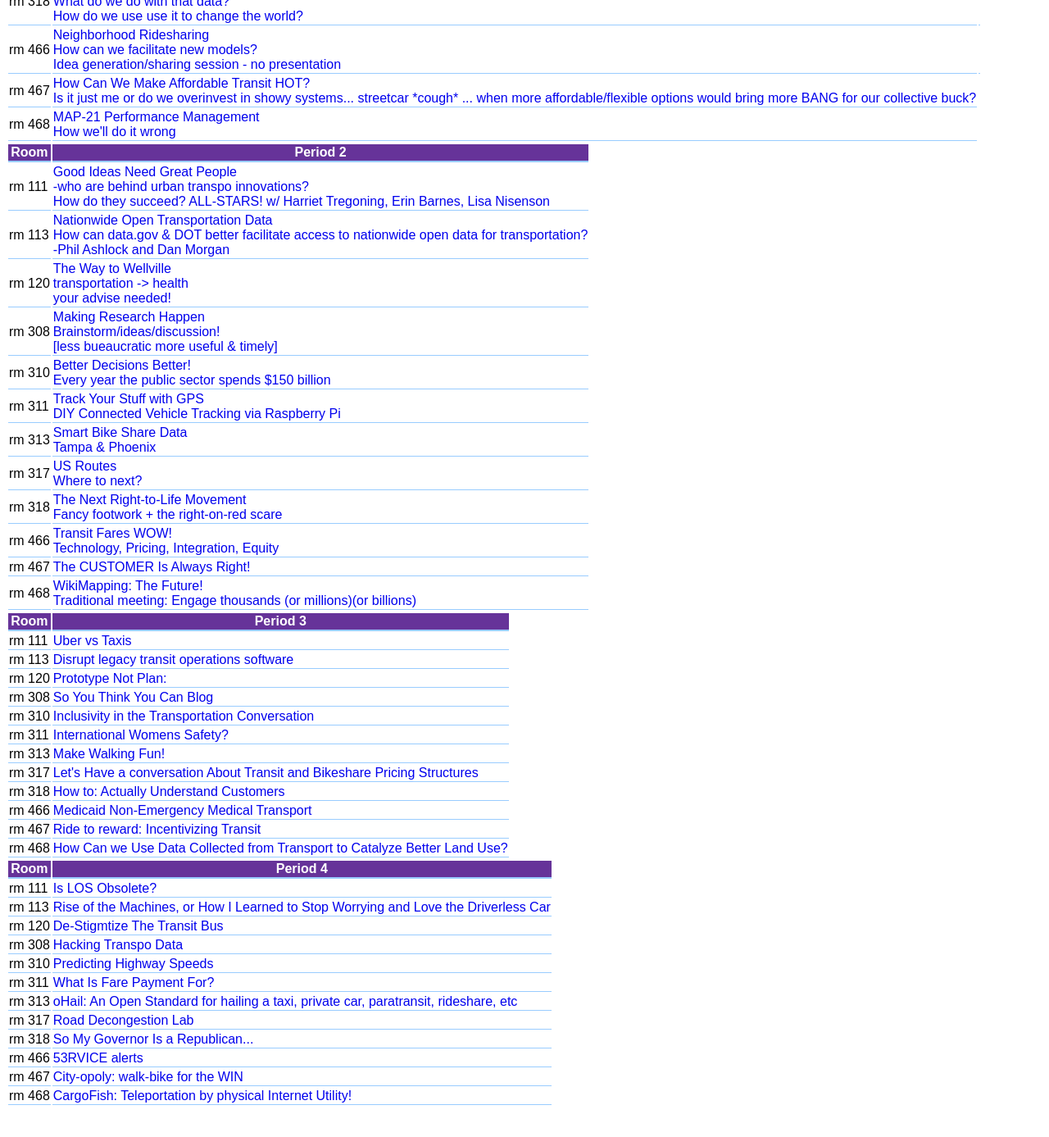
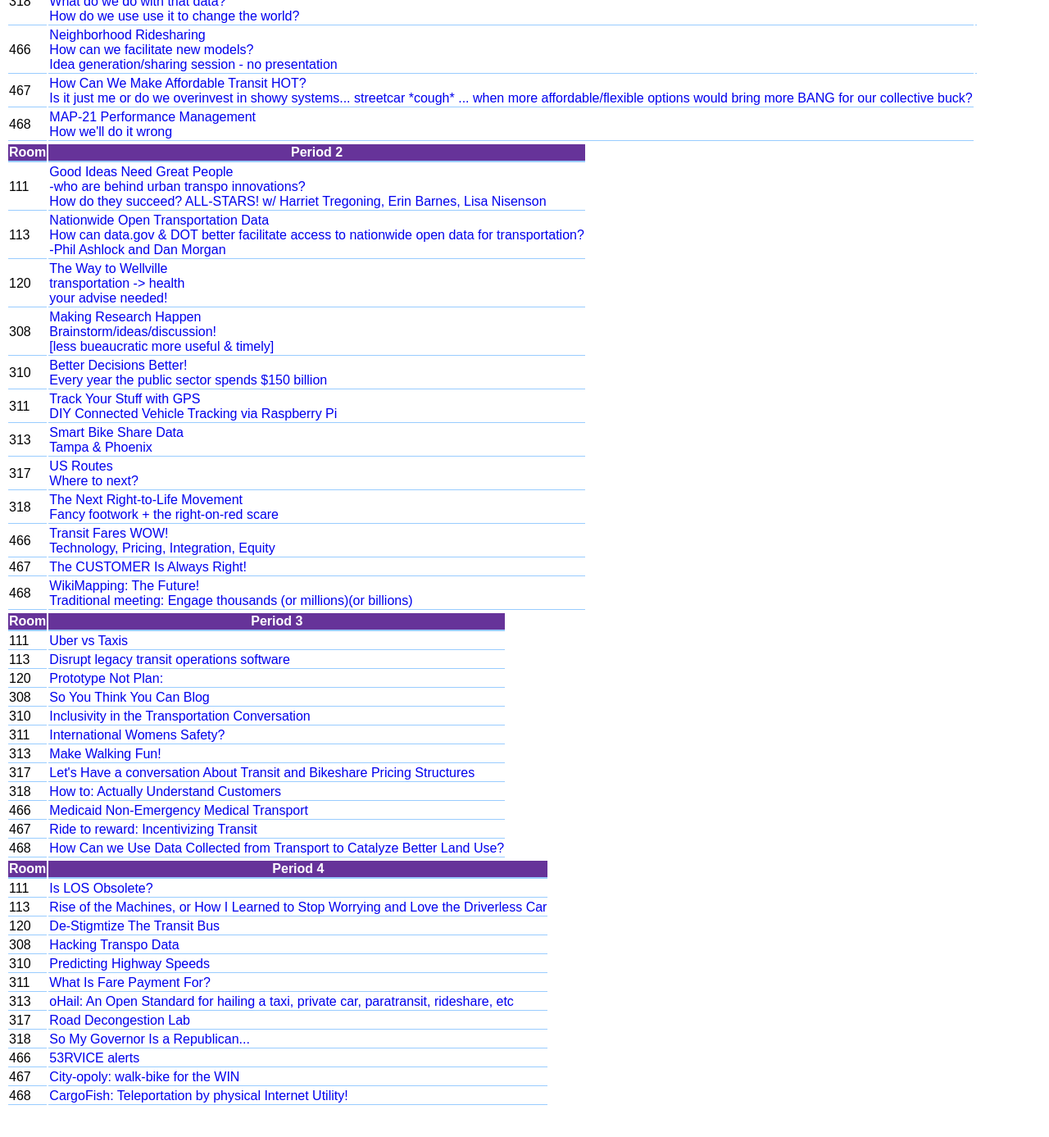
Before and after one commit to transpocamp/transportationcamp.org, a Jekyll site: the page events/dc-2015/schedule.html, which Jekyll copies as it is, in a window 1280 px wide and 1400 px high, scrolled down 690 px. Shown: the top 1387 px of the window at 82% size. Built offline with Jekyll 4.4.1, drawn with Linux system fonts in a browser that asks for light colours; Markdown is read by kramdown in place of the engine named in the settings; some of the changed text lies outside the part shown.

Commit message:
Update schedule.html

```diff
--- a/events/dc-2015/schedule.html
+++ b/events/dc-2015/schedule.html
@@ -44,119 +44,119 @@
 <p>
 <table class=wall >
 <tr><th>Room</th><th>Period 1<a name="1"></a></th></tr>
-<tr><td>rm 111</td><td><a href="https://tcamp2015dc.hackpad.com/fmq9egGYo24">Transpo All-Stars in Conversation<br>
+<tr><td>111</td><td><a href="https://tcamp2015dc.hackpad.com/fmq9egGYo24">Transpo All-Stars in Conversation<br>
   with Emily Badger (wonkblog), Tim Papandreou (SFMATA), Shin-Pei Tsay (Transit Center), and Gabe Klein (FontinaUS Partners)
 </a></td><td></td><td></td><td></td></tr>
-<tr><td>rm 113</td><td><a href="https://tcamp2015dc.hackpad.com/TvBFPsUCY95">Induced Travel<br>
+<tr><td>113</td><td><a href="https://tcamp2015dc.hackpad.com/TvBFPsUCY95">Induced Travel<br>
   Let's stop ignoring it and factor it in to transportation infrastructure investment decisions.
 </a></td><td></td><td></td><td></td></tr>
-<tr><td>rm 120</td><td><a href="https://tcamp2015dc.hackpad.com/09F7ZOfiVgZ">Um... What's Up with These Low Gas Prices?<br>
+<tr><td>120</td><td><a href="https://tcamp2015dc.hackpad.com/09F7ZOfiVgZ">Um... What's Up with These Low Gas Prices?<br>
   AKA gas tax reform
 </a></td><td></td><td></td><td></td></tr>
-<tr><td>rm 308</td><td><a href="https://tcamp2015dc.hackpad.com/m0JGpiproJu">Modernizing TDM<br>
+<tr><td>308</td><td><a href="https://tcamp2015dc.hackpad.com/m0JGpiproJu">Modernizing TDM<br>
 w/Car-Free AtoZ<br>
   Arlington & Conveyal
 </a></td></tr>
-<tr><td>rm 310</td><td><a href="https://tcamp2015dc.hackpad.com/M4IUTXdKext">How do we measure happiness in Transportation?</a></td></tr>
-<tr><td>rm 311</td><td><a href="https://tcamp2015dc.hackpad.com/qqNthGdi9wY">Bus Routing with OpenStreetMap (data)<br>
+<tr><td>310</td><td><a href="https://tcamp2015dc.hackpad.com/M4IUTXdKext">How do we measure happiness in Transportation?</a></td></tr>
+<tr><td>311</td><td><a href="https://tcamp2015dc.hackpad.com/qqNthGdi9wY">Bus Routing with OpenStreetMap (data)<br>
   GoogleMaps is neither free, open, nor responsive to bicyclists' needs<br>
   Mapbox - Conveyal - OSRM
 </a></td></tr>
-<tr><td>rm 313</td><td><a href="https://tcamp2015dc.hackpad.com/HoLUI3CbERc">Flashing Lights<br>
+<tr><td>313</td><td><a href="https://tcamp2015dc.hackpad.com/HoLUI3CbERc">Flashing Lights<br>
   (Don't) believe the hype! Let's discuss how to study flashing yellow arrows and other signal "innovations" + brainstorm fun new signals
 </a></tr>
-<tr><td>rm 317</td><td><a href="https://tcamp2015dc.hackpad.com/BNawsvjvTEb">Another One Rides the Bus<br>
+<tr><td>317</td><td><a href="https://tcamp2015dc.hackpad.com/BNawsvjvTEb">Another One Rides the Bus<br>
   Making the bus FUN SEXY SOCIAL!<br>
   Bringing sexy back
 </a></td></tr>
-<tr><td>rm 318</td><td><a href="https://tcamp2015dc.hackpad.com/kJex9gLyqmA">We Count Bikes - Why?<br>
+<tr><td>318</td><td><a href="https://tcamp2015dc.hackpad.com/kJex9gLyqmA">We Count Bikes - Why?<br>
   What do we do with that data?<br>
   How do we use use it to change the world?
 </a></td><td></td></tr>
-<tr><td>rm 466</td><td><a href="https://tcamp2015dc.hackpad.com/skSyFLDy6Yi">Neighborhood Ridesharing<br>
+<tr><td>466</td><td><a href="https://tcamp2015dc.hackpad.com/skSyFLDy6Yi">Neighborhood Ridesharing<br>
   How can we facilitate new models?<br>
   Idea generation/sharing session - no presentation
 </a></td><td></td></tr>
-<tr><td>rm 467</td><td><a href="https://tcamp2015dc.hackpad.com/0iqvFJcyLtD">How Can We Make Affordable Transit HOT?<br>
+<tr><td>467</td><td><a href="https://tcamp2015dc.hackpad.com/0iqvFJcyLtD">How Can We Make Affordable Transit HOT?<br>
   Is it just me or do we overinvest in showy systems... streetcar *cough* ...
   when more affordable/flexible options would bring more BANG for our collective buck?
 </a></td></tr>
-<tr><td>rm 468</td><td><a href="https://tcamp2015dc.hackpad.com/f0qIpUVpMrG">MAP-21 Performance Management<br>
+<tr><td>468</td><td><a href="https://tcamp2015dc.hackpad.com/f0qIpUVpMrG">MAP-21 Performance Management<br>
   How we'll do it wrong
 </a></td></tr>
 </table>
 <table class=wall >
 <tr><th>Room</th><th>Period 2<a name="2"></a></th></tr>
-<tr><td>rm 111</td><td><a href="https://tcamp2015dc.hackpad.com/hxZV1qi2buq">Good Ideas Need Great People<br>
+<tr><td>111</td><td><a href="https://tcamp2015dc.hackpad.com/hxZV1qi2buq">Good Ideas Need Great People<br>
   -who are behind urban transpo innovations?<br>
   How do they succeed?
   ALL-STARS! w/ Harriet Tregoning, Erin Barnes, Lisa Nisenson
 </a></td></tr>
-<tr><td>rm 113</td><td><a href="https://tcamp2015dc.hackpad.com/bzhU6NZLFUM">Nationwide Open Transportation Data<br>
+<tr><td>113</td><td><a href="https://tcamp2015dc.hackpad.com/bzhU6NZLFUM">Nationwide Open Transportation Data<br>
   How can data.gov & DOT better facilitate access to nationwide
   open data for transportation?<br>
   -Phil Ashlock and Dan Morgan
 </a></td></tr>
-<tr><td>rm 120</td><td><a href="https://tcamp2015dc.hackpad.com/mB2vl9HyrF1">The Way to Wellville<br>
+<tr><td>120</td><td><a href="https://tcamp2015dc.hackpad.com/mB2vl9HyrF1">The Way to Wellville<br>
   transportation -> health<br>
   your advise needed!
 </a></td></tr>
-<tr><td>rm 308</td><td><a href="https://tcamp2015dc.hackpad.com/wqONoX9zHPx">Making Research Happen<br>
+<tr><td>308</td><td><a href="https://tcamp2015dc.hackpad.com/wqONoX9zHPx">Making Research Happen<br>
   Brainstorm/ideas/discussion!<br>
   [less bueaucratic more useful & timely]
 </a></td></tr>
-<tr><td>rm 310</td><td><a href="https://tcamp2015dc.hackpad.com/qui3XqLYw2L">Better Decisions Better!<br>
+<tr><td>310</td><td><a href="https://tcamp2015dc.hackpad.com/qui3XqLYw2L">Better Decisions Better!<br>
   Every year the public sector spends $150 billion
 </a></td></tr>
-<tr><td>rm 311</td><td><a href="https://tcamp2015dc.hackpad.com/B9H5artojMz">Track Your Stuff with GPS<br>
+<tr><td>311</td><td><a href="https://tcamp2015dc.hackpad.com/B9H5artojMz">Track Your Stuff with GPS<br>
   DIY Connected Vehicle Tracking via Raspberry Pi
 </a></td></tr>
-<tr><td>rm 313</td><td><a href="https://tcamp2015dc.hackpad.com/HKfJWOrGROR">Smart Bike Share Data<br>
+<tr><td>313</td><td><a href="https://tcamp2015dc.hackpad.com/HKfJWOrGROR">Smart Bike Share Data<br>
 Tampa & Phoenix
 </a></td></tr>
-<tr><td>rm 317</td><td><a href="https://tcamp2015dc.hackpad.com/6dRJgNjwaXz">US Routes<br>
+<tr><td>317</td><td><a href="https://tcamp2015dc.hackpad.com/6dRJgNjwaXz">US Routes<br>
   Where to next?
 </a></td></tr>
-<tr><td>rm 318</td><td><a href="https://tcamp2015dc.hackpad.com/FGD8z3qr8C6">The Next Right-to-Life Movement<br>
+<tr><td>318</td><td><a href="https://tcamp2015dc.hackpad.com/FGD8z3qr8C6">The Next Right-to-Life Movement<br>
   Fancy footwork + the right-on-red scare
 </a></td></tr>
-<tr><td>rm 466</td><td><a href="https://tcamp2015dc.hackpad.com/vofpTMERZ6S">Transit Fares WOW!<br>
+<tr><td>466</td><td><a href="https://tcamp2015dc.hackpad.com/vofpTMERZ6S">Transit Fares WOW!<br>
   Technology, Pricing, Integration, Equity
 </a></td></tr>
-<tr><td>rm 467</td><td><a href="https://tcamp2015dc.hackpad.com/RArlHCwVpmA">The CUSTOMER Is Always Right!
+<tr><td>467</td><td><a href="https://tcamp2015dc.hackpad.com/RArlHCwVpmA">The CUSTOMER Is Always Right!
 </a></td></tr>
-<tr><td>rm 468</td><td><a href="https://tcamp2015dc.hackpad.com/RGM5MEqMoAZ">WikiMapping: The Future!<br>
+<tr><td>468</td><td><a href="https://tcamp2015dc.hackpad.com/RGM5MEqMoAZ">WikiMapping: The Future!<br>
   Traditional meeting: Engage thousands (or millions)(or billions)</a></td></tr>
 </table>
 <table class=wall >
 <tr><th>Room</th><th>Period 3<a name="3"></a></th></tr>
-<tr><td>rm 111</td><td><a href="https://tcamp2015dc.hackpad.com/Hb2SMWKlj3F">Uber vs Taxis</a></td></tr>
-<tr><td>rm 113</td><td><a href="https://tcamp2015dc.hackpad.com/BkCJ9HWrdns">Disrupt legacy transit operations software</a></td></tr>
-<tr><td>rm 120</td><td><a href="https://tcamp2015dc.hackpad.com/qvDXzyX7Khv">Prototype Not Plan:</a></td></tr>
-<tr><td>rm 308</td><td><a href="https://tcamp2015dc.hackpad.com/YjExd0ggDaz">So You Think You Can Blog</a></td></tr>
-<tr><td>rm 310</td><td><a href="https://tcamp2015dc.hackpad.com/WnzRB58t4a6">Inclusivity in the Transportation Conversation</a></td></tr>
-<tr><td>rm 311</td><td><a href="https://tcamp2015dc.hackpad.com/theatTreJ8M">International Womens Safety?</a></td></tr>
-<tr><td>rm 313</td><td><a href="https://tcamp2015dc.hackpad.com/1ljGejbIudB">Make Walking Fun!</a></td></tr>
-<tr><td>rm 317</td><td><a href="https://tcamp2015dc.hackpad.com/9A4RikS7Uwu">Let's Have a conversation About Transit and Bikeshare Pricing Structures</a></td></tr>
-<tr><td>rm 318</td><td><a href="https://tcamp2015dc.hackpad.com/wtbWAngS5sC">How to: Actually Understand Customers</a></td></tr>
-<tr><td>rm 466</td><td><a href="https://tcamp2015dc.hackpad.com/umTt1qhgqvV">Medicaid Non-Emergency Medical Transport</a></td></tr>
-<tr><td>rm 467</td><td><a href="https://tcamp2015dc.hackpad.com/T6SarW8Gsqo">Ride to reward: Incentivizing Transit</a></td></tr>
-<tr><td>rm 468</td><td><a href="https://tcamp2015dc.hackpad.com/yELVej0drcA">How Can we Use Data Collected from Transport to Catalyze Better Land Use?</a></td></tr>
+<tr><td>111</td><td><a href="https://tcamp2015dc.hackpad.com/Hb2SMWKlj3F">Uber vs Taxis</a></td></tr>
+<tr><td>113</td><td><a href="https://tcamp2015dc.hackpad.com/BkCJ9HWrdns">Disrupt legacy transit operations software</a></td></tr>
+<tr><td>120</td><td><a href="https://tcamp2015dc.hackpad.com/qvDXzyX7Khv">Prototype Not Plan:</a></td></tr>
+<tr><td>308</td><td><a href="https://tcamp2015dc.hackpad.com/YjExd0ggDaz">So You Think You Can Blog</a></td></tr>
+<tr><td>310</td><td><a href="https://tcamp2015dc.hackpad.com/WnzRB58t4a6">Inclusivity in the Transportation Conversation</a></td></tr>
+<tr><td>311</td><td><a href="https://tcamp2015dc.hackpad.com/theatTreJ8M">International Womens Safety?</a></td></tr>
+<tr><td>313</td><td><a href="https://tcamp2015dc.hackpad.com/1ljGejbIudB">Make Walking Fun!</a></td></tr>
+<tr><td>317</td><td><a href="https://tcamp2015dc.hackpad.com/9A4RikS7Uwu">Let's Have a conversation About Transit and Bikeshare Pricing Structures</a></td></tr>
+<tr><td>318</td><td><a href="https://tcamp2015dc.hackpad.com/wtbWAngS5sC">How to: Actually Understand Customers</a></td></tr>
+<tr><td>466</td><td><a href="https://tcamp2015dc.hackpad.com/umTt1qhgqvV">Medicaid Non-Emergency Medical Transport</a></td></tr>
+<tr><td>467</td><td><a href="https://tcamp2015dc.hackpad.com/T6SarW8Gsqo">Ride to reward: Incentivizing Transit</a></td></tr>
+<tr><td>468</td><td><a href="https://tcamp2015dc.hackpad.com/yELVej0drcA">How Can we Use Data Collected from Transport to Catalyze Better Land Use?</a></td></tr>
 </table>
 <table class=wall >
 <tr><th>Room</th><th>Period 4<a name="4"></a></th></tr>
-<tr><td>rm 111</td><td><a href="https://tcamp2015dc.hackpad.com/uWzoaB6A7pm">Is LOS Obsolete?</a></td></tr>
-<tr><td>rm 113</td><td><a href="https://tcamp2015dc.hackpad.com/eNGkN5BUYeQ">Rise of the Machines, or How I Learned to Stop Worrying and Love the Driverless Car</a></td></tr>
-<tr><td>rm 120</td><td><a href="https://tcamp2015dc.hackpad.com/lbh07RYdspN">De-Stigmtize The Transit Bus</a></td></tr>
-<tr><td>rm 308</td><td><a href="https://tcamp2015dc.hackpad.com/ezjrwXbqtxp">Hacking Transpo Data</a></td></tr>
-<tr><td>rm 310</td><td><a href="https://tcamp2015dc.hackpad.com/LnHMj7PfH4w">Predicting Highway Speeds</a></td></tr>
-<tr><td>rm 311</td><td><a href="https://tcamp2015dc.hackpad.com/RiR8rTaBNOV">What Is Fare Payment For?</a></td></tr>
-<tr><td>rm 313</td><td><a href="https://tcamp2015dc.hackpad.com/hVEhfbuk3Nm">oHail: An Open Standard for hailing a taxi, private car, paratransit, rideshare, etc</a></td></tr>
-<tr><td>rm 317</td><td><a href="https://tcamp2015dc.hackpad.com/CcBTHEWJExQ">Road Decongestion Lab</a></td></tr>
-<tr><td>rm 318</td><td><a href="https://tcamp2015dc.hackpad.com/bbrRtOcGBaX">So My Governor Is a Republican...</a></td></tr>
-<tr><td>rm 466</td><td><a href="https://tcamp2015dc.hackpad.com/alxQgddcj0p">53RVICE alerts</a></td></tr>
-<tr><td>rm 467</td><td><a href="https://tcamp2015dc.hackpad.com/zS5K1Iuf8xd">City-opoly: walk-bike for the WIN</a></td></tr>
-<tr><td>rm 468</td><td><a href="https://tcamp2015dc.hackpad.com/oi4HcqfsQi9">CargoFish: Teleportation by physical Internet Utility!</a></td></tr>
+<tr><td>111</td><td><a href="https://tcamp2015dc.hackpad.com/uWzoaB6A7pm">Is LOS Obsolete?</a></td></tr>
+<tr><td>113</td><td><a href="https://tcamp2015dc.hackpad.com/eNGkN5BUYeQ">Rise of the Machines, or How I Learned to Stop Worrying and Love the Driverless Car</a></td></tr>
+<tr><td>120</td><td><a href="https://tcamp2015dc.hackpad.com/lbh07RYdspN">De-Stigmtize The Transit Bus</a></td></tr>
+<tr><td>308</td><td><a href="https://tcamp2015dc.hackpad.com/ezjrwXbqtxp">Hacking Transpo Data</a></td></tr>
+<tr><td>310</td><td><a href="https://tcamp2015dc.hackpad.com/LnHMj7PfH4w">Predicting Highway Speeds</a></td></tr>
+<tr><td>311</td><td><a href="https://tcamp2015dc.hackpad.com/RiR8rTaBNOV">What Is Fare Payment For?</a></td></tr>
+<tr><td>313</td><td><a href="https://tcamp2015dc.hackpad.com/hVEhfbuk3Nm">oHail: An Open Standard for hailing a taxi, private car, paratransit, rideshare, etc</a></td></tr>
+<tr><td>317</td><td><a href="https://tcamp2015dc.hackpad.com/CcBTHEWJExQ">Road Decongestion Lab</a></td></tr>
+<tr><td>318</td><td><a href="https://tcamp2015dc.hackpad.com/bbrRtOcGBaX">So My Governor Is a Republican...</a></td></tr>
+<tr><td>466</td><td><a href="https://tcamp2015dc.hackpad.com/alxQgddcj0p">53RVICE alerts</a></td></tr>
+<tr><td>467</td><td><a href="https://tcamp2015dc.hackpad.com/zS5K1Iuf8xd">City-opoly: walk-bike for the WIN</a></td></tr>
+<tr><td>468</td><td><a href="https://tcamp2015dc.hackpad.com/oi4HcqfsQi9">CargoFish: Teleportation by physical Internet Utility!</a></td></tr>
 </table>
 <p>
 &nbsp;
```
